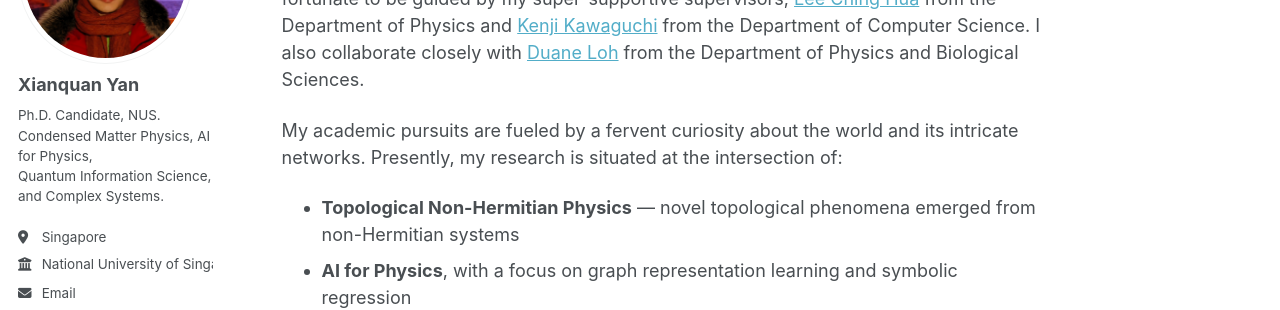
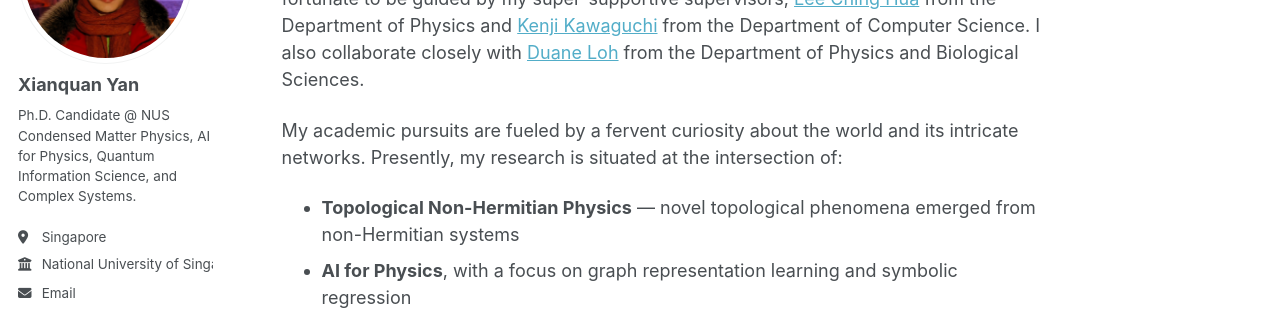
Before and after one commit to sarinstein-yan/sarinstein-yan.github.io, a Jekyll site: the page built from _pages/about.md, in a window 1280 px wide. Shown: the part 210-520 px from the top of the page. Built offline with Jekyll 4.4.1, drawn with Linux system fonts in a browser that asks for light colours; some web fonts are replaced.

```diff
--- a/_config.yml
+++ b/_config.yml
@@ -26,7 +26,7 @@ author:
   avatar           : "profile2026.jpg"
   name             : "Xianquan Yan"
   pronouns         : # example: "she/her"
-  bio              : "Ph.D. Candidate, NUS.<br>Condensed Matter Physics, AI for Physics,<br> Quantum Information Science, and Complex Systems."
+  bio              : "Ph.D. Candidate @ NUS<br>Condensed Matter Physics, AI for Physics, Quantum Information Science, and Complex Systems."
   location         : "Singapore"
   employer         : "National University of Singapore"
   uri              : # URL
```
